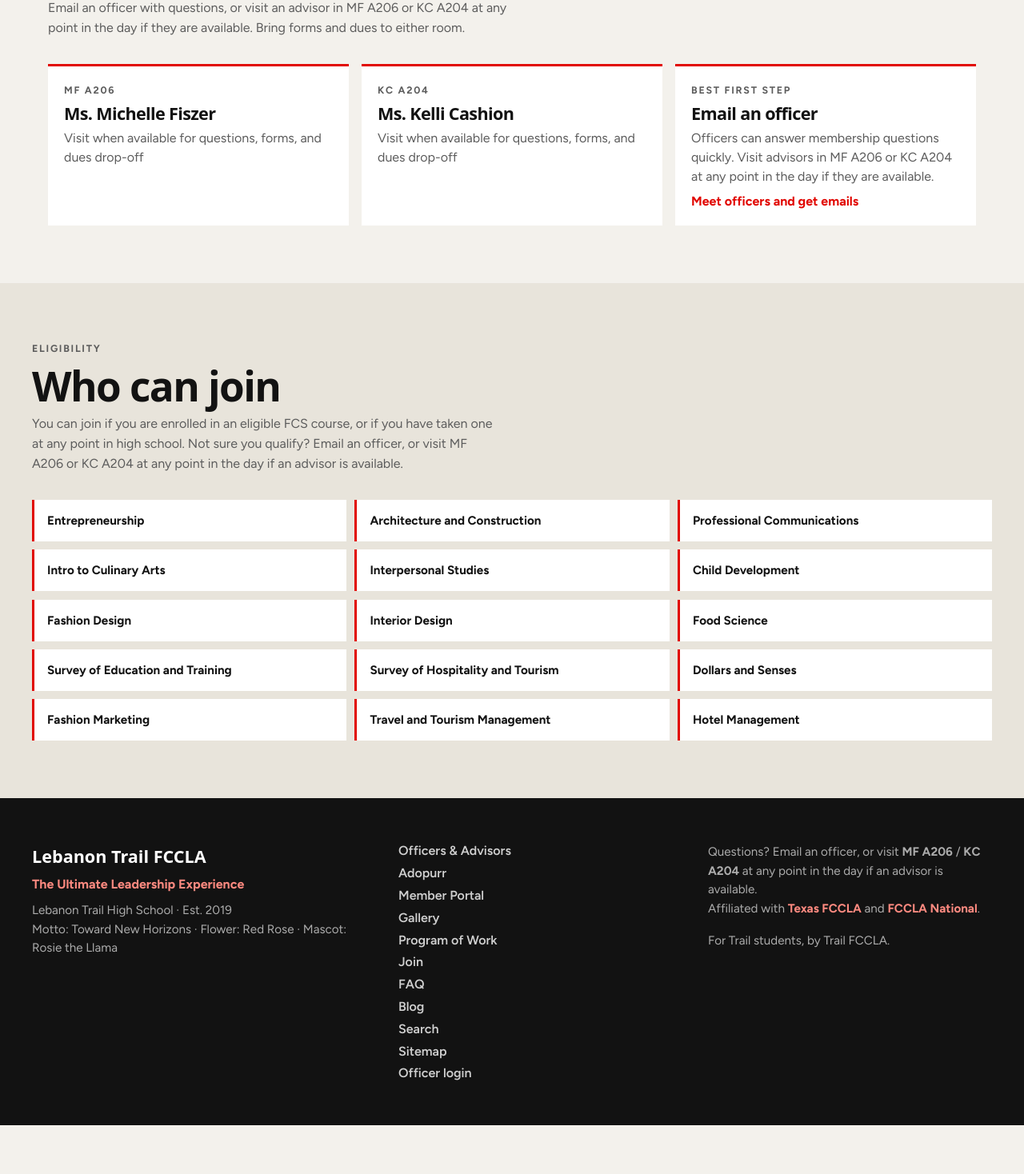
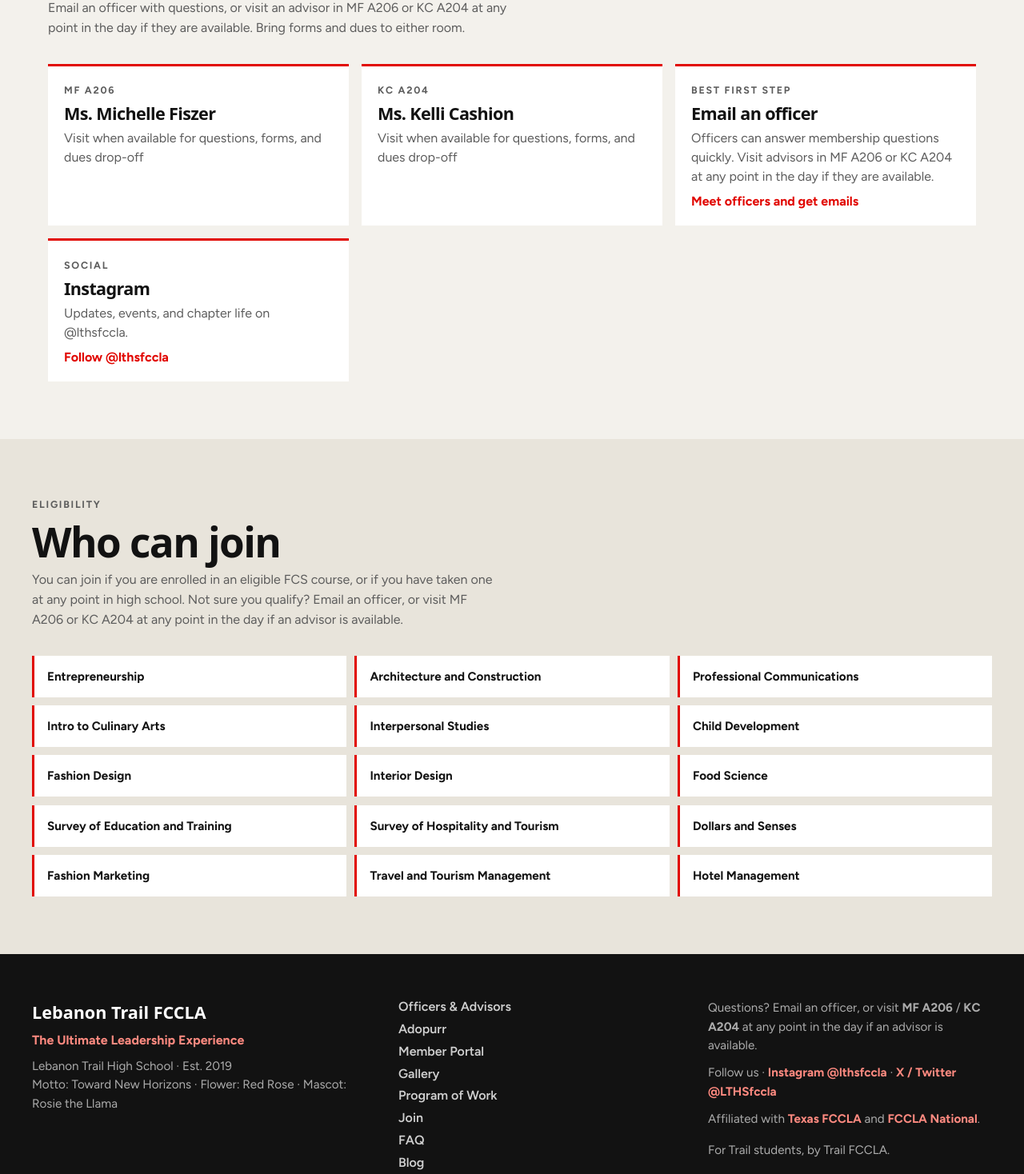
Before and after one commit to shruthkia/lt-fccla, a React (Vite) app: page /join in a window 1280 px wide. Shown: the part 3431-4899 px from the top of the page at 80% size. Before the commit the page ends 4838 px from the top, so only its background shows below. Built offline with nearby package versions, Linux system fonts and the light colour scheme; no server answers; the database is empty; a web font is replaced by a local one.

Commit message:
List chapter Instagram @lthsfccla on the site
Add the Instagram URL to chapter data and surface it in the footer,
Join contact section, and About details.

Co-authored-by: Shruthika <shruthkia@users.noreply.github.com>

```diff
--- a/src/components/Footer.tsx
+++ b/src/components/Footer.tsx
@@ -35,6 +35,33 @@ export function Footer() {
             Questions? Email an officer, or visit <strong>MF A206</strong> /{" "}
             <strong>KC A204</strong> at any point in the day if an advisor is available.
           </p>
+          {(chapter.social.instagram || chapter.social.twitter) && (
+            <p className="footer-social">
+              Follow us
+              {chapter.social.instagram && (
+                <>
+                  {" · "}
+                  <a
+                    href={chapter.social.instagram}
+                    target="_blank"
+                    rel="noopener noreferrer"
+                  >
+                    Instagram @lthsfccla
+                    <span className="sr-only"> (opens in a new tab)</span>
+                  </a>
+                </>
+              )}
+              {chapter.social.twitter && (
+                <>
+                  {" · "}
+                  <a href={chapter.social.twitter} target="_blank" rel="noopener noreferrer">
+                    X / Twitter @LTHSfccla
+                    <span className="sr-only"> (opens in a new tab)</span>
+                  </a>
+                </>
+              )}
+            </p>
+          )}
           <p>
             Affiliated with{" "}
             <a href="https://www.texasfccla.org/" target="_blank" rel="noopener noreferrer">
--- a/src/data/chapter.ts
+++ b/src/data/chapter.ts
@@ -40,7 +40,7 @@ export const chapter = {
   eligibilityNote:
     "You can join if you are enrolled in an eligible FCS course, or if you have taken one at any point in high school. Not sure you qualify? Email an officer, or visit MF A206 or KC A204 at any point in the day if an advisor is available.",
   social: {
-    instagram: "",
+    instagram: "https://www.instagram.com/lthsfccla/",
     twitter: "https://twitter.com/LTHSfccla",
   },
   contactEmail: "fiszerm@friscoisd.org",
@@ -765,7 +765,7 @@ export const importantDetails = [
   {
     label: "Where to find us",
     value:
-      "Email an officer with questions, or visit advisors in MF A206 (Ms. Fiszer) or KC A204 (Ms. Cashion) at any point in the day if they are available. Bring membership forms and dues to either room.",
+      "Email an officer with questions, or visit advisors in MF A206 (Ms. Fiszer) or KC A204 (Ms. Cashion) at any point in the day if they are available. Bring membership forms and dues to either room. Follow us on Instagram @lthsfccla.",
   },
   {
     label: "Our marks",
--- a/src/index.css
+++ b/src/index.css
@@ -1775,6 +1775,10 @@ html[data-theme="dark"] .hero-bg::after {
   font-size: 0.95rem;
 }
 
+.footer-social {
+  margin: 0.65rem 0;
+}
+
 .footer-links {
   display: flex;
   flex-direction: column;
--- a/src/pages/Join.tsx
+++ b/src/pages/Join.tsx
@@ -168,6 +168,24 @@ export function Join() {
               </Link>
             </article>
           </Reveal>
+          {chapter.social.instagram && (
+            <Reveal delay={180}>
+              <article className="join-contact-card">
+                <p className="eyebrow">Social</p>
+                <h3>Instagram</h3>
+                <p>Updates, events, and chapter life on @lthsfccla.</p>
+                <a
+                  className="text-link"
+                  href={chapter.social.instagram}
+                  target="_blank"
+                  rel="noopener noreferrer"
+                >
+                  Follow @lthsfccla
+                  <span className="sr-only"> (opens in a new tab)</span>
+                </a>
+              </article>
+            </Reveal>
+          )}
         </div>
       </section>
 
```
